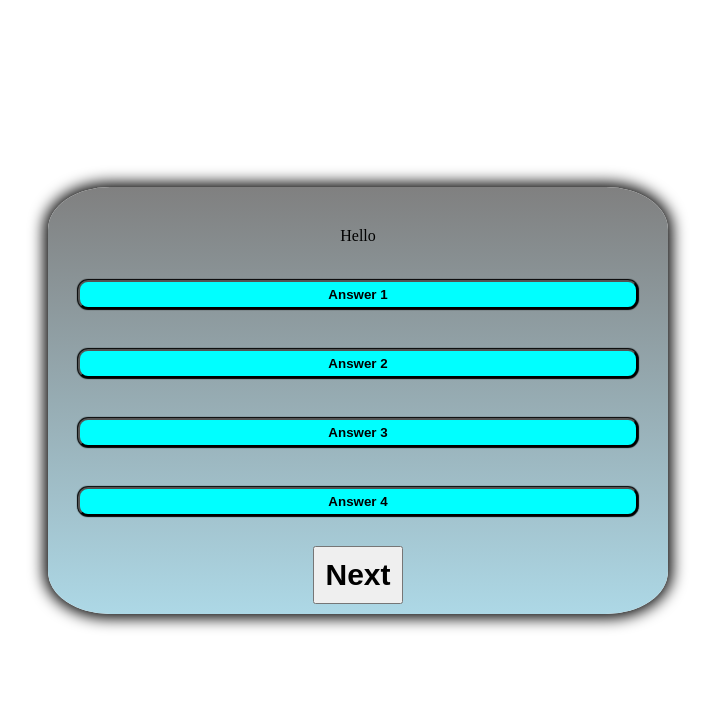
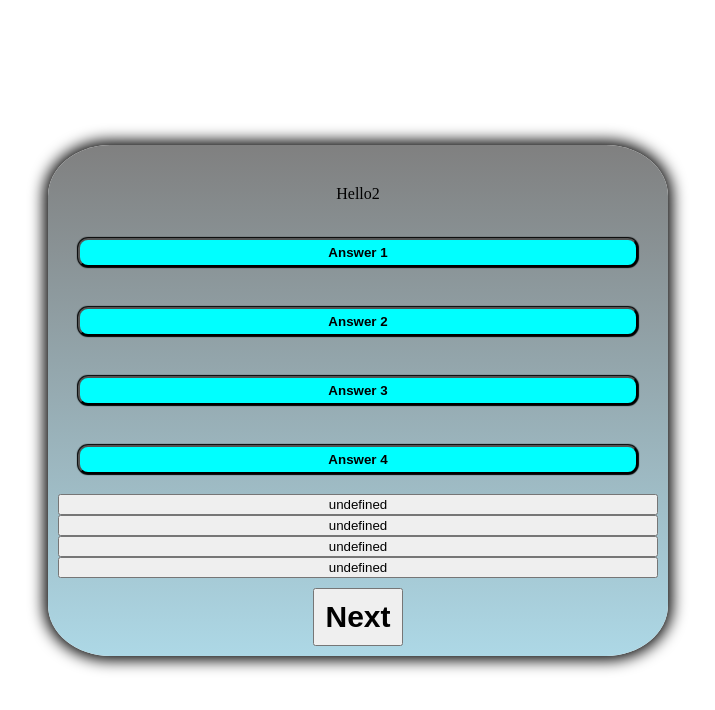
Before and after one commit to William7786/Coding-Quiz, a plain HTML site: page index.html in a window 1280 px wide. Both pictures are taken after a click on the button "Start!". Shown: the whole page, without its empty margins (282-997 px from the left). Drawn offline with Linux system fonts and the light colour scheme.

Commit message:
attempted to add new button elements from script

```diff
--- a/assets/script.js
+++ b/assets/script.js
@@ -1,8 +1,10 @@
 const Start = document.getElementById("startbtn")
 const Next= document.getElementById("nextbtn")
-const QuestionContainer = document.getElementById("QuestionC1")
+const QuestionContainer = document.getElementById("QuestionC")
 const questionEl = document.getElementById("question")
-const answerbtn= document.getElementById("answers")
+const answerbtn= document.getElementById("answersbtn")
+const choices ="";
+const initials = "";
 let shuffledQ, currentQIndex
 
 
@@ -16,7 +18,7 @@ function StartQ(){
 Start.classList.add("hide")
 QuestionContainer.classList.remove("hide")
 QuestionContainer.classList.remove("hide")
-shuffledQ = questions.sort(() => Math.random())
+shuffledQ = questions.sort(() => Math.random() - .5)
 currentQIndex = 0
 SetN()
 console.log("This function is running")
@@ -35,12 +37,14 @@ showQ(shuffledQ[currentQIndex])
 function showQ(question) {
     questionEl.innerText = question.question
     question.answers.forEach(
-        answer => {
-        const button = document.createElement("btn")
-        button.classList.add="btn"
-        button.innerText = answer.text
-        if(answer.correct){button.dataset.correct = answer.correct}
+        answers => {
+        const button = document.createElement("button")
+        button.classList.add="btns"
+        button.innerText = answers.text
+        if(answers.correct){
+        button.dataset.correct = answers.correct}
         button.addEventListener("click", ClickedAnswer)
+        answerbtn.appendChild(button)
 
     })
 }
@@ -64,19 +68,26 @@ else{
 
 
 
-function ClickedAnswer() {
+function ClickedAnswer(e) {
 }
 
 
 
 //Questions
     const questions = [{
-        question: "Hello",
+        question: "Hello1",
         answers: [
-            {text: "a", correct: true},
-            {text: "b", Incorrect: false},
-            {text: "c", Incorrenct: false},
-            {text: "d", Incorrect: false},
+            {choice1: "hi", correct: true},
+            {choice2: "hey", Incorrect: false},
+            {choice3: "Bye", Incorrenct: false},
+            {choice4: "no", Incorrect: false},
+        ],
+        question: "Hello2",
+        answers: [
+            {choice1: "a", correct: true},
+            {choice2: "b", Incorrect: false},
+            {choice3: "c", Incorrenct: false},
+            {choice4: "d", Incorrect: false},
         ]
     },
 
--- a/index.html
+++ b/index.html
@@ -12,9 +12,9 @@
 
 
     <div class = "container">
-        <div id="QuestionC1" class= "hide">
+        <div id="QuestionC" class= "hide">
             <div id ="question">Q1</div>
-            <div id=" answers" class = "btn">
+            <div id="answersbtn" class = "btn">
               <button class="btns">Answer 1</button>
               <button class="btns">Answer 2</button>
               <button class="btns">Answer 3</button>
```
Also changed, not shown: 1 other file.
